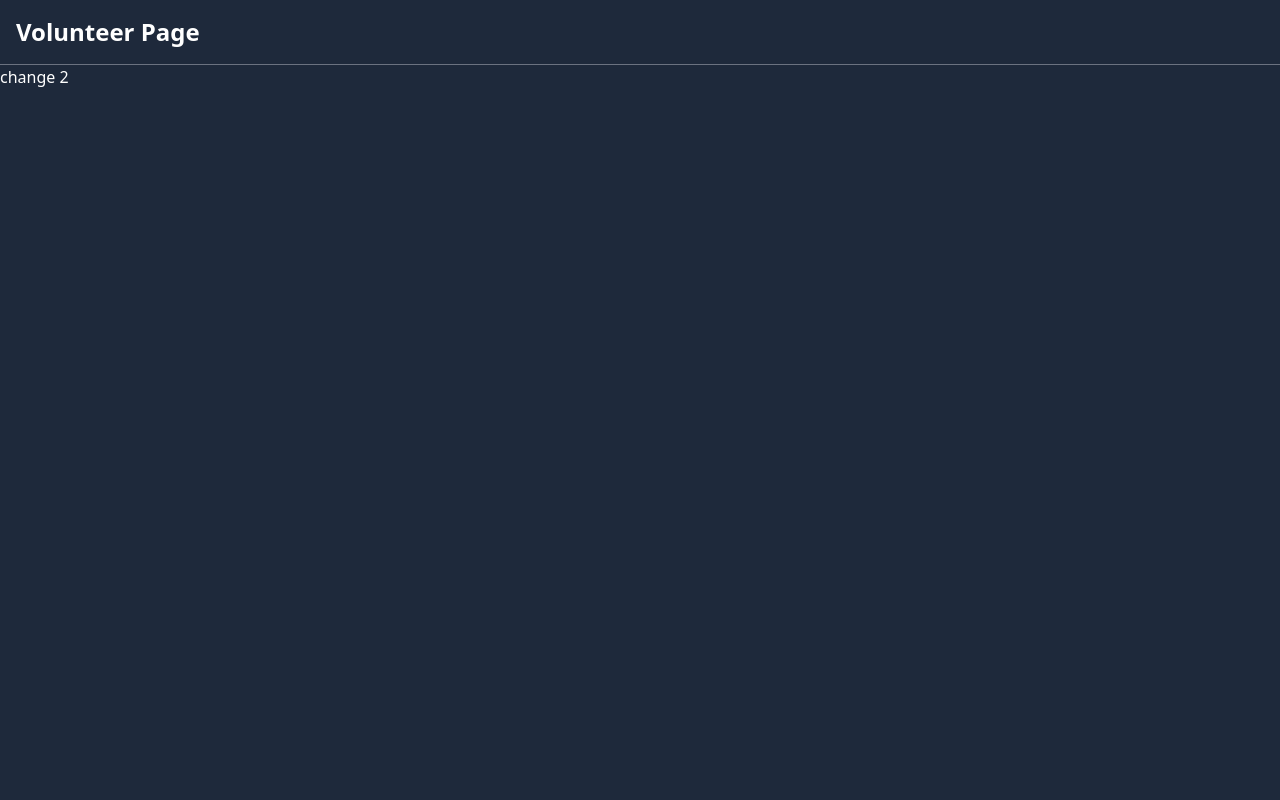
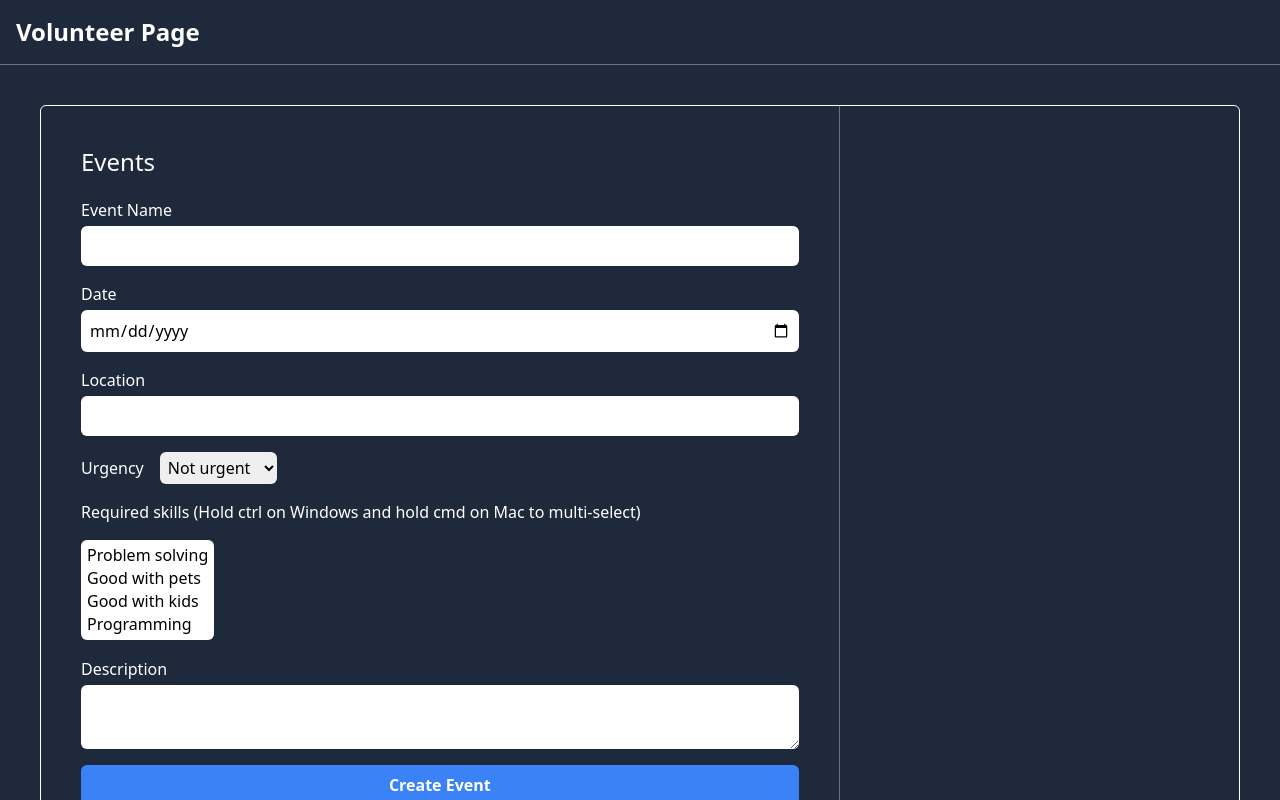
Before and after one commit to supercoffee792/sde37_volunteer_website, a Next.js app: page /admin in a window 1280 px wide. Built offline with nearby package versions, Linux system fonts and the light colour scheme.

Commit message:
added admin page event creation

```diff
--- a/src/app/admin/page.tsx
+++ b/src/app/admin/page.tsx
@@ -5,7 +5,54 @@ export default function Adminpage() {
     return (
         <div className="bg-slate-800 h-screen overflow-x-hidden">
             <Usernavbar/>
-            <p className="text-white">change 2</p>
+            <div className="flex flex-col h-[90vh] border border-white rounded-md m-10">
+                <div className="w-2/3 border-r border-gray-500 text-white p-10">
+                    <h2 className="text-white text-2xl mb-5">Events</h2>
+                    <form className="text-white">
+                        <div className="mb-4">
+                            <label htmlFor="event-name" className="">Event Name</label>
+                            <input type="text" id="event-name" max-length="100" className="text-black mt-1 block w-full border-gray-300 rounded-md p-2" required />
+                        </div>
+                        <div className="mb-4">
+                            <label htmlFor="event-date" className="">Date</label>
+                            <input type="date" id="event-date" className="text-black mt-1 block w-full border-gray-300 rounded-md p-2" placeholder="mm/dd/yy" required />
+                        </div>
+                        <div className="mb-4">
+                            <label htmlFor="event-location" className="">Location</label>
+                            <input type="text" id="event-location" className="text-black mt-1 block w-full border-gray-300 rounded-md p-2" required />
+                        </div>
+                        <div className="mb-4">
+                            <label htmlFor="event-urgency" className="mr-4">Urgency</label>
+                            <select className="text-black rounded-md p-1">
+                                <option value="Not urgent">Not urgent</option>
+                                <option value="Urgent">Urgent</option>
+                                <option value="Very urgent">Very urgent</option>
+                            </select>
+                        </div>
+                        <div className="mb-4">
+                            <label htmlFor="event-skills" className="block mb-4 mr-4">Required skills (Hold ctrl on Windows and hold cmd on Mac to multi-select) </label>
+                            <select multiple className="text-black rounded-md p-1">
+                                <option value="Problem solving">Problem solving</option>
+                                <option value="Good with pets">Good with pets</option>
+                                <option value="Good with kids">Good with kids</option>
+                                <option value="Programming">Programming</option>
+                                <option value="Leadership">Leadership</option>
+                                <option value="Writing">Writing</option>
+                                <option value="CPR certified">CPR certified</option>
+                                <option value="Carpentry">Carpentry</option>
+                                <option value="Cooking">Cooking</option>
+                                <option value="Multilingual">Multilingual</option>
+                                <option value="Creative arts">Creative arts</option>
+                            </select>
+                        </div>
+                        <div className="mb-4">
+                            <label htmlFor="event-description" className="">Description</label>
+                            <textarea id="event-description" className="text-black mt-1 block w-full border-gray-300 rounded-md p-2" required></textarea>
+                        </div>
+                        <button type="submit" className="w-full bg-blue-500 text-white font-semibold py-2 rounded-md hover:bg-blue-600">Create Event</button>
+                    </form>
+                </div>
+            </div>
         </div>
     );
 }
```
